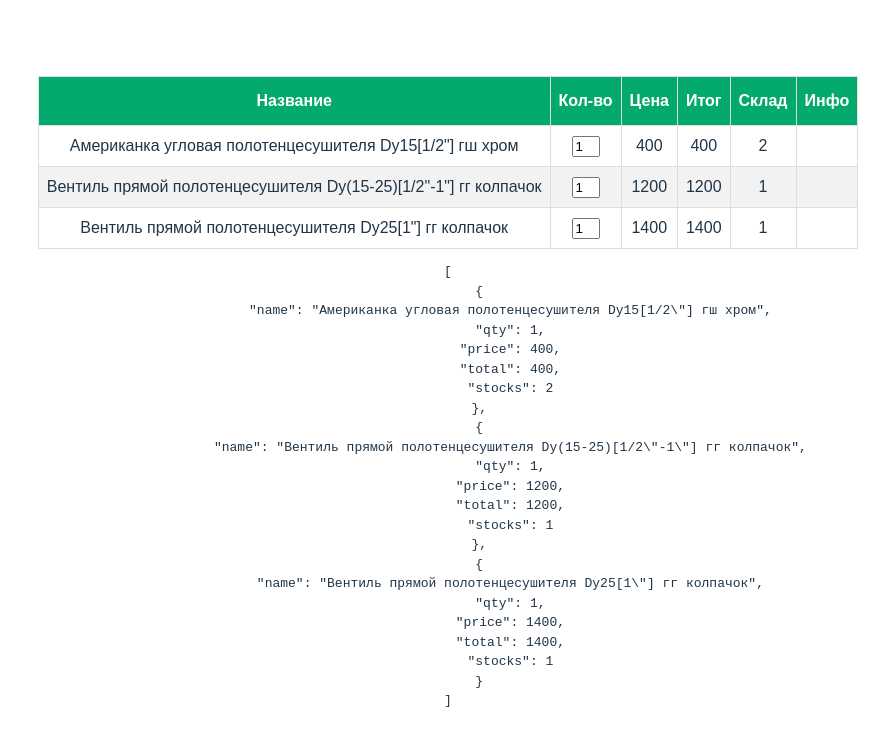
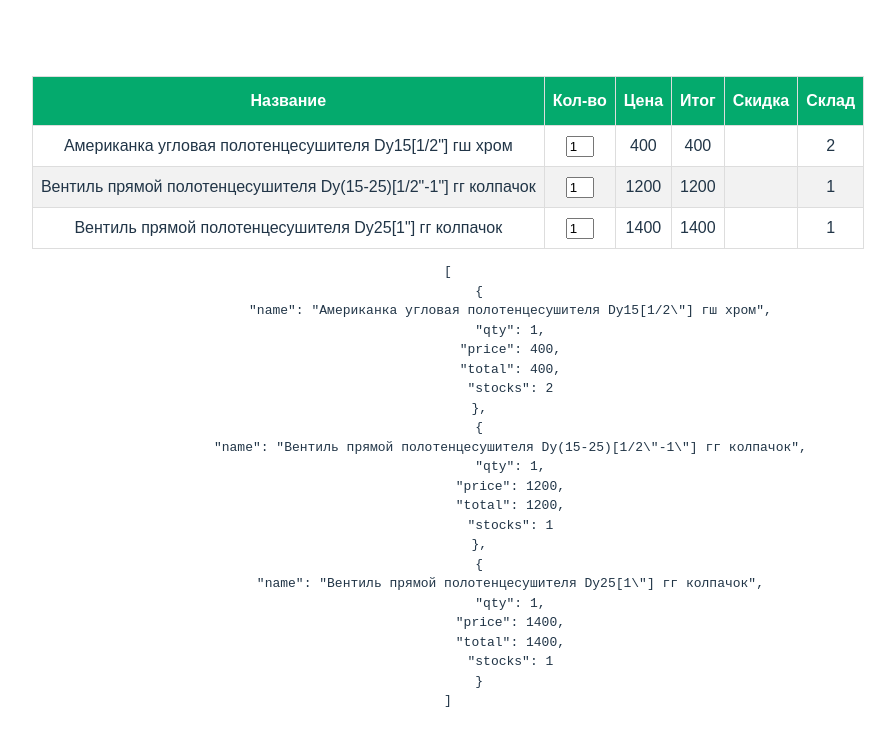
Before and after one commit to Balzak1976/tanstack-table, a React (Vite) app: page / in a window 1280 px wide. Shown: the top 746 px of the page, without its empty margins (192-1087 px from the left). Built offline with nearby package versions, Linux system fonts and the light colour scheme.

Commit message:
feat: create ColumnDef with columnHelper

```diff
--- a/src/components/ColumnDef.tsx
+++ b/src/components/ColumnDef.tsx
@@ -1,4 +1,4 @@
-import { ColumnDef } from '@tanstack/react-table';
+import { createColumnHelper } from '@tanstack/react-table';
 import { TableCell } from './TableCell';
 
 export type GoodsTable = {
@@ -6,37 +6,45 @@ export type GoodsTable = {
 	qty: number;
 	price: number;
 	total: number;
+	discount: number;
 	stocks: number;
 };
 
-export const columns: ColumnDef<GoodsTable>[] = [
-	{
-		accessorKey: 'name',
+const columnHelper = createColumnHelper<GoodsTable>();
+console.log('columnHelper: ', columnHelper);
+
+
+export const columns = [
+	columnHelper.accessor('name', {
 		header: 'Название',
-	},
-	{
-		accessorKey: 'qty',
+	}),
+
+	columnHelper.accessor('qty', {
 		header: 'Кол-во',
 		cell: TableCell,
-	},
-	{
-		accessorKey: 'price',
+	}),
+
+	columnHelper.accessor('price', {
 		header: 'Цена',
 		cell: value => {
 			// console.log(value);
 			return value.getValue();
 		},
-	},
-	{
-		accessorFn: row => row.qty * row.price,
+	}),
+
+	columnHelper.accessor(row => {
+		console.log('row: ', row);
+
+		return row.qty * row.price
+	}, {
 		header: 'Итог',
-	},
-	{
-		accessorKey: 'stocks',
+	}),
+
+	columnHelper.display({
+		id: 'discount',
+		header: 'Скидка',
+	}),
+	columnHelper.accessor('stocks', {
 		header: 'Склад',
-	},
-	{
-		id: 'info',
-		header: 'Инфо',
-	},
+	}),
 ];
--- a/src/components/TableCell.tsx
+++ b/src/components/TableCell.tsx
@@ -14,6 +14,7 @@ export const TableCell = ({ getValue, row, column, table }) => {
 
 	return (
 		<input
+			name={column.id}
 			style={{ width: '20px' }}
 			value={value}
 			onChange={e => setValue(e.target.value)}
```
